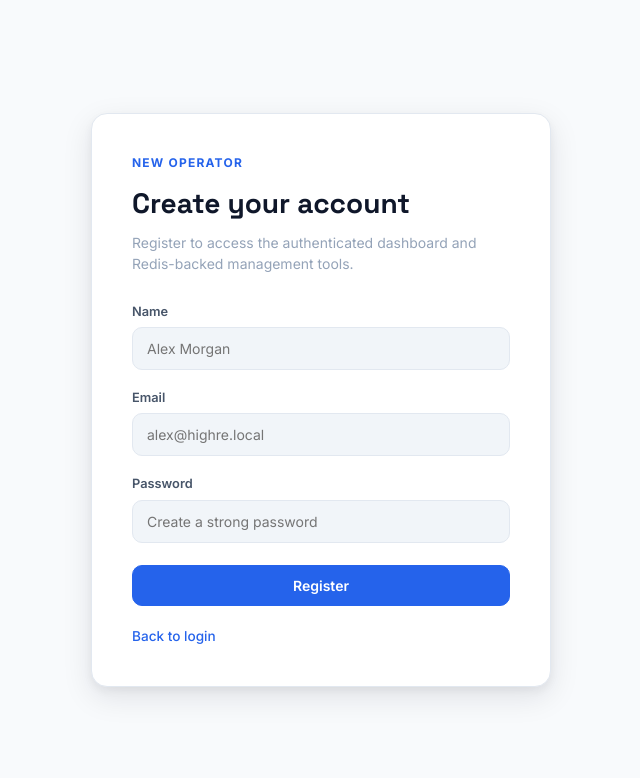
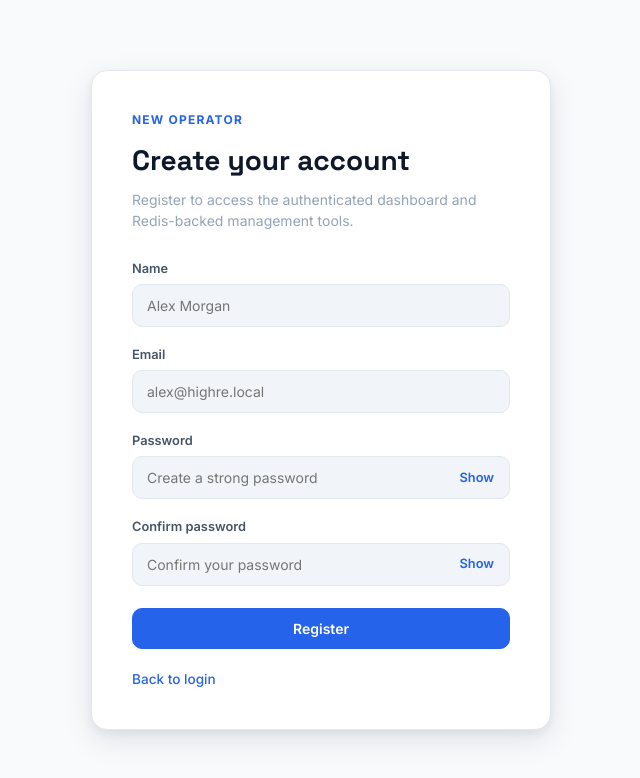
Before and after one commit to AishwariyaRaj/PracticeTaskReact, a React (Vite) app: page /register in a window 1280 px wide. Shown: the top 778 px of the page, without its empty margins (319-959 px from the left). Built offline with nearby package versions, Linux system fonts and the light colour scheme; no server answers.

Commit message:
Add register password confirmation

```diff
--- a/src/App.css
+++ b/src/App.css
@@ -263,6 +263,24 @@
 /* Forms */
 .form-field { display: grid; gap: 6px; }
 .form-label { font-size: 0.8rem; font-weight: 600; color: var(--text-secondary); }
+.password-field { position: relative; display: flex; align-items: center; }
+.password-field .form-input { padding-right: 88px; }
+.password-toggle {
+  position: absolute;
+  right: 8px;
+  top: 50%;
+  transform: translateY(-50%);
+  border: none;
+  background: transparent;
+  color: var(--primary);
+  font-size: 0.8rem;
+  font-weight: 600;
+  padding: 6px 8px;
+  border-radius: 999px;
+  cursor: pointer;
+  transition: background var(--transition), color var(--transition);
+}
+.password-toggle:hover { background: var(--primary-light); color: var(--primary-hover); }
 .form-input, .form-select, .form-textarea {
   width: 100%; padding: 10px 14px;
   border: 1px solid var(--border); border-radius: var(--radius-sm);
--- a/src/pages/RegisterPage.jsx
+++ b/src/pages/RegisterPage.jsx
@@ -8,6 +8,7 @@ const initialForm = {
   name: '',
   email: '',
   password: '',
+  confirmPassword: '',
 }
 
 export default function RegisterPage() {
@@ -18,6 +19,7 @@ export default function RegisterPage() {
   const [submitting, setSubmitting] = useState(false)
   const [error, setError] = useState(null)
   const [success, setSuccess] = useState(null)
+  const [showPasswords, setShowPasswords] = useState(false)
 
   useEffect(() => {
     if (isAuthenticated && !loading) {
@@ -36,12 +38,18 @@ export default function RegisterPage() {
     setError(null)
     setSuccess(null)
 
+    if (form.password !== form.confirmPassword) {
+      setError('Passwords do not match.')
+      setSubmitting(false)
+      return
+    }
+
     try {
-      await register(form)
+      const { confirmPassword, ...payload } = form
+      await register(payload)
       setSuccess('Account created. You are now signed in.')
       navigate('/', { replace: true })
     } catch (registerError) {
-      // Provide more helpful error messages when possible
       const serverMessage = registerError?.response?.data?.message
       const networkMessage = registerError?.message
       setError(serverMessage ?? networkMessage ?? 'Unable to create the account right now.')
@@ -72,7 +80,31 @@ export default function RegisterPage() {
           </div>
           <div className="form-field">
             <label className="form-label">Password</label>
-            <input className="form-input" type="password" name="password" value={form.password} onChange={handleChange} placeholder="Create a strong password" required />
+            <div className="password-field">
+              <input className="form-input" type={showPasswords ? 'text' : 'password'} name="password" value={form.password} onChange={handleChange} placeholder="Create a strong password" required />
+              <button
+                type="button"
+                className="password-toggle"
+                onClick={() => setShowPasswords((current) => !current)}
+                aria-label={showPasswords ? 'Hide password' : 'Show password'}
+              >
+                {showPasswords ? 'Hide' : 'Show'}
+              </button>
+            </div>
+          </div>
+          <div className="form-field">
+            <label className="form-label">Confirm password</label>
+            <div className="password-field">
+              <input className="form-input" type={showPasswords ? 'text' : 'password'} name="confirmPassword" value={form.confirmPassword} onChange={handleChange} placeholder="Confirm your password" required />
+              <button
+                type="button"
+                className="password-toggle"
+                onClick={() => setShowPasswords((current) => !current)}
+                aria-label={showPasswords ? 'Hide password' : 'Show password'}
+              >
+                {showPasswords ? 'Hide' : 'Show'}
+              </button>
+            </div>
           </div>
 
           {error ? <div className="form-alert form-alert--error">{error}</div> : null}
```
Also changed, not shown: 1 other file (tests, documents, lock files or other folders).
